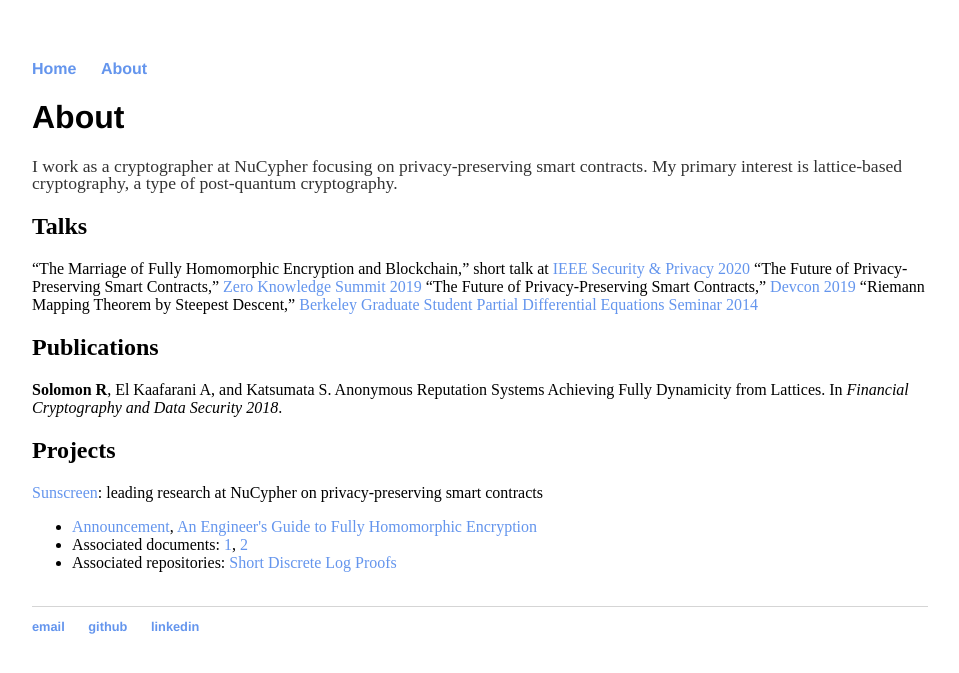
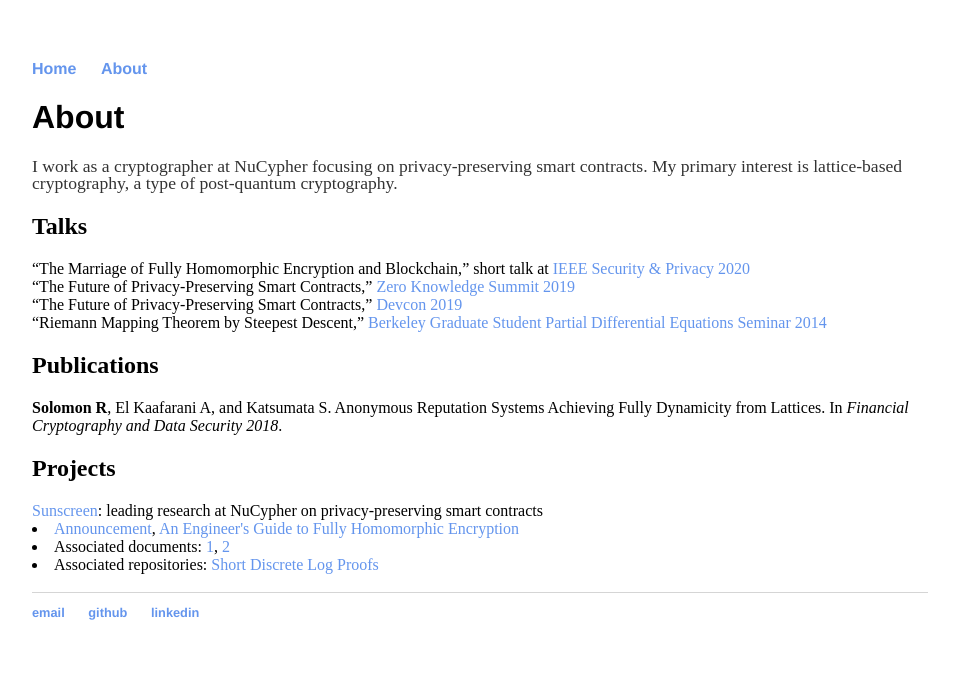
Before and after one commit to ravital/ravital.github.io, a Jekyll site: the page built from about/index.html, in a window 1280 px wide. Shown: the top 673 px of the page, without its empty margins (160-1119 px from the left). Built offline with Jekyll 4.4.1, drawn with Linux system fonts in a browser that asks for light colours.

Commit message:
Update index.html

```diff
--- a/about/index.html
+++ b/about/index.html
@@ -8,9 +8,9 @@
 			<p> I work as a cryptographer at NuCypher focusing on privacy-preserving smart contracts. My primary interest is lattice-based cryptography, a type of post-quantum cryptography. </p>
 
 			<h2>Talks</h2>
-			<q>The Marriage of Fully Homomorphic Encryption and Blockchain,</q> short talk at <a href="https://www.ieee-security.org/TC/SP2020/program-shorttalks.html">IEEE Security & Privacy 2020</a>
-			<q>The Future of Privacy-Preserving Smart Contracts,</q> <a href="https://www.zeroknowledge.fm/summit">Zero Knowledge Summit 2019</a>
-			<q>The Future of Privacy-Preserving Smart Contracts,</q> <a href="https://archive.devcon.org/">Devcon 2019</a>
+			<q>The Marriage of Fully Homomorphic Encryption and Blockchain,</q> short talk at <a href="https://www.ieee-security.org/TC/SP2020/program-shorttalks.html">IEEE Security & Privacy 2020</a> <br>
+			<q>The Future of Privacy-Preserving Smart Contracts,</q> <a href="https://www.zeroknowledge.fm/summit">Zero Knowledge Summit 2019</a> <br>
+			<q>The Future of Privacy-Preserving Smart Contracts,</q> <a href="https://archive.devcon.org/">Devcon 2019</a> <br>
 			<q>Riemann Mapping Theorem by Steepest Descent,</q> <a href="https://math.berkeley.edu/"> Berkeley Graduate Student Partial Differential Equations Seminar 2014</a>
 
 			<h2>Publications</h2>
@@ -18,10 +18,8 @@
 
 			<h2>Projects</h2>
 			<a href="https://github.com/nucypher/Sunscreen_public">Sunscreen</a>: leading research at NuCypher on privacy-preserving smart contracts
-				<ul>
 				<li><a href="https://blog.nucypher.com/sunscreen/">Announcement</a>, <a href="https://blog.nucypher.com/sunscreen/">An Engineer's Guide to Fully Homomorphic Encryption</a></li>
 				<li>Associated documents: <a href="https://github.com/nucypher/Sunscreen_public/blob/master/zk%20thoughts.pdf/">1</a>, <a href="https://github.com/nucypher/Sunscreen_public/blob/master/Future_of_PPSCs.pdf">2</a></li>
 				<li>Associated repositories: <a href="https://github.com/nucypher/LogProof.jl">Short Discrete Log Proofs</a></li>
-				</ul>
 			<br>
 		</div>
```
